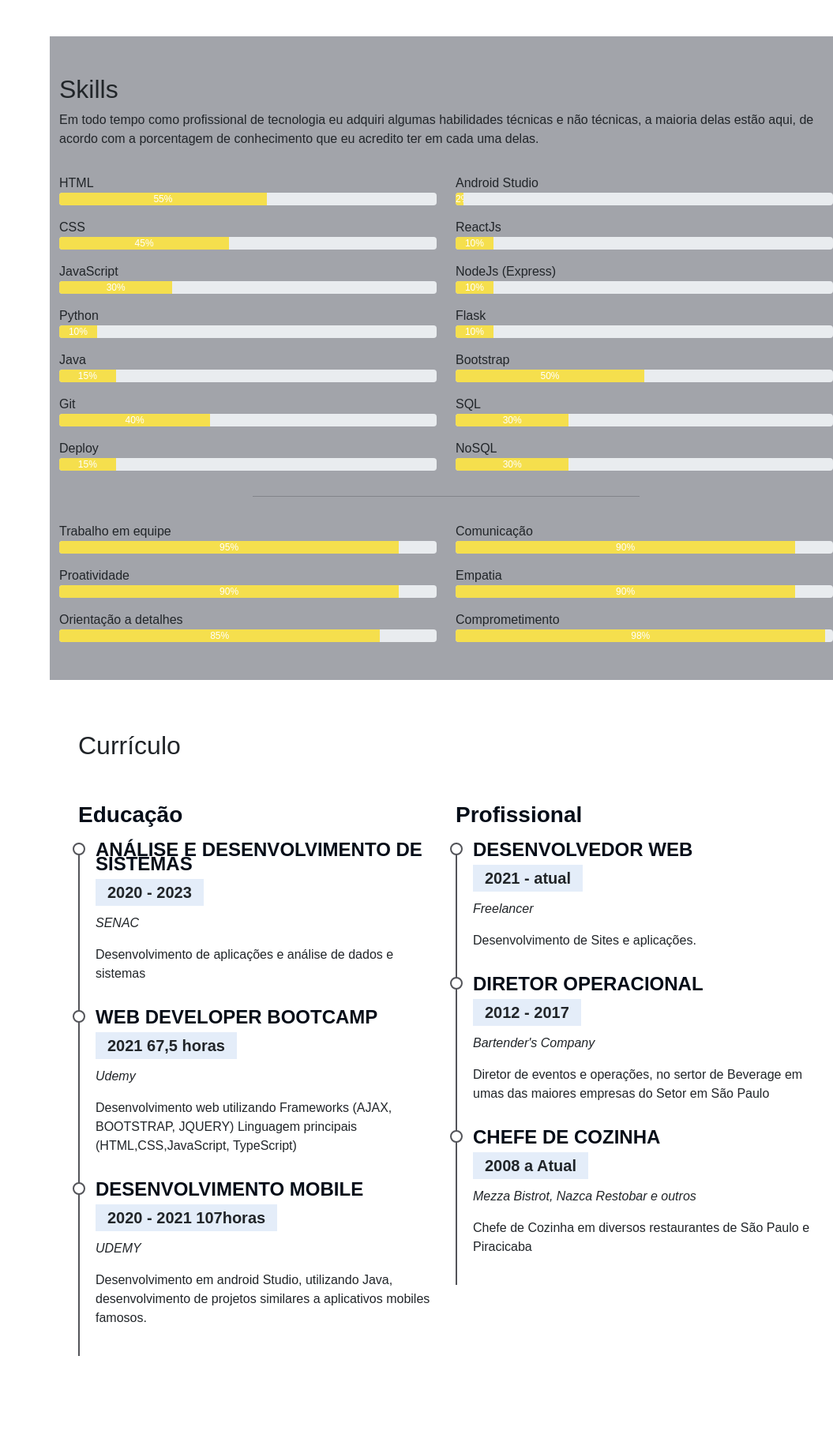
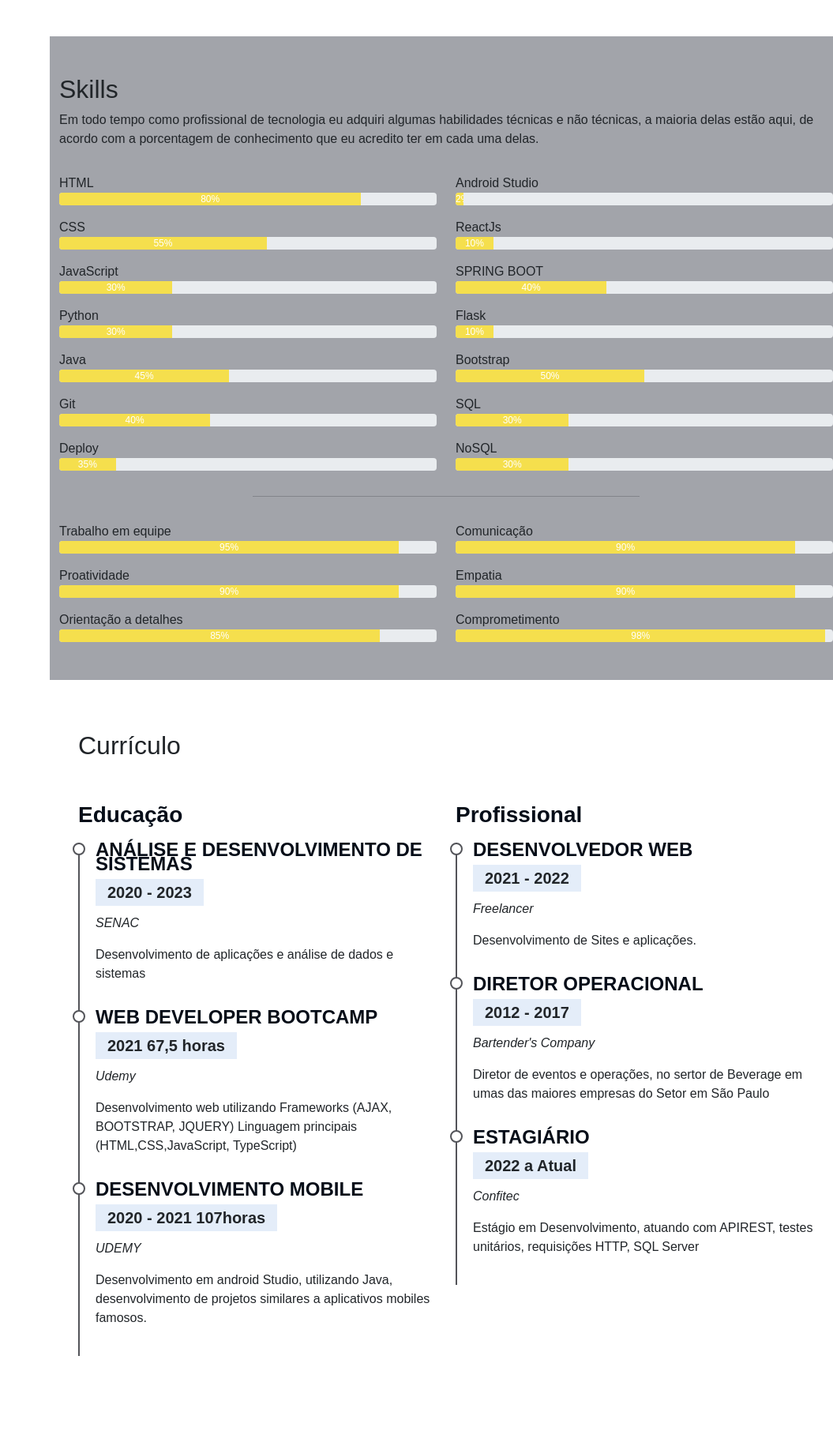
Before and after one commit to LmuraroL/GitHub, a Flask app: page / in a window 1280 px wide. Shown: the part 1383-3214 px from the top of the page at 79% size, without its empty margins (225-1280 px from the left). Run offline with Flask 2, Linux system fonts and the light colour scheme; some libraries are stand-ins or nearby versions.

Commit message:
atualizando html

```diff
--- a/Portfolio/app.py
+++ b/Portfolio/app.py
@@ -5,7 +5,7 @@ import os
 load_dotenv()
 
 app = Flask(__name__)
-app.secret_key = 'lcmule'
+app.secret_key = 'destativado'
 
 mail_settings = {
     "MAIL_SERVER": 'smtp.gmail.com',
@@ -44,7 +44,7 @@ def send():
         msg = Message(
             subject=f'{formContato.nome} te enviou uma mensagem no portfólio',
             sender=app.config.get("MAIL_USERNAME"),
-            recipients=['lauroleme@gmail.com',
+            recipients=['docencia.thiago@gmail.com',
                         app.config.get("MAIL_USERNAME")],
             body=f'''
 
@@ -54,7 +54,6 @@ def send():
         )
         mail.send(msg)
         flash('Mensagem enviada com sucesso!')
-
     return redirect('/')
 
 
--- a/Portfolio/templates/index.html
+++ b/Portfolio/templates/index.html
@@ -118,11 +118,11 @@
                     <div class="col-md-6">
                         <p class='mt-3 mb-0'>HTML</p>
                         <div class="progress">
-                            <div class="progress-bar" role="progressbar" style="width: 55%;" aria-valuenow="95" data-anime="left" aria-valuemin="0" aria-valuemax="100">55%</div>
+                            <div class="progress-bar" role="progressbar" style="width: 80%;" aria-valuenow="95" data-anime="left" aria-valuemin="0" aria-valuemax="100">80%</div>
                         </div>
                         <p class="mt-3 mb-0">CSS</p>
                         <div class="progress">
-                            <div class="progress-bar" data-anime="left" role="progressbar" style="width: 45%;" aria-valuenow="85" aria-valuemin="0" aria-valuemax="100">45%</div>
+                            <div class="progress-bar" data-anime="left" role="progressbar" style="width: 55%;" aria-valuenow="85" aria-valuemin="0" aria-valuemax="100">55%</div>
                         </div>
                         <p class="mt-3 mb-0">JavaScript</p>
                         <div class="progress">
@@ -130,11 +130,11 @@
                         </div>
                         <p class="mt-3 mb-0">Python</p>
                         <div class="progress">
-                            <div class="progress-bar" data-anime="left" role="progressbar" style="width: 10%;" aria-valuenow="80" aria-valuemin="0" aria-valuemax="100">10%</div>
+                            <div class="progress-bar" data-anime="left" role="progressbar" style="width: 30%;" aria-valuenow="80" aria-valuemin="0" aria-valuemax="100">30%</div>
                         </div>
                         <p class="mt-3 mb-0">Java</p>
                         <div class="progress">
-                            <div class="progress-bar" data-anime="left" role="progressbar" style="width: 15%;" aria-valuenow="70" aria-valuemin="0" aria-valuemax="100">15%</div>
+                            <div class="progress-bar" data-anime="left" role="progressbar" style="width: 45%;" aria-valuenow="70" aria-valuemin="0" aria-valuemax="100">45%</div>
                         </div>
                         <p class="mt-3 mb-0">Git</p>
                         <div class="progress">
@@ -142,7 +142,7 @@
                         </div>
                         <p class="mt-3 mb-0">Deploy</p>
                         <div class="progress mb-3">
-                            <div class="progress-bar" data-anime="left" role="progressbar" style="width: 15%;" aria-valuenow="70" aria-valuemin="0" aria-valuemax="100">15%</div>
+                            <div class="progress-bar" data-anime="left" role="progressbar" style="width: 15%;" aria-valuenow="70" aria-valuemin="0" aria-valuemax="100">35%</div>
                         </div>
                     </div>
                     <div class="col-md-6">
@@ -154,9 +154,9 @@
                         <div class="progress">
                             <div class="progress-bar" data-anime="left" role="progressbar" style="width: 10%;" aria-valuenow="70" aria-valuemin="0" aria-valuemax="100">10%</div>
                         </div>
-                        <p class="mt-3 mb-0">NodeJs (Express)</p>
+                        <p class="mt-3 mb-0">SPRING BOOT</p>
                         <div class="progress">
-                            <div class="progress-bar" data-anime="left" role="progressbar" style="width: 10%;" aria-valuenow="85" aria-valuemin="0" aria-valuemax="100">10%</div>
+                            <div class="progress-bar" data-anime="left" role="progressbar" style="width: 40%;" aria-valuenow="85" aria-valuemin="0" aria-valuemax="100">40%</div>
                         </div>
                         <p class="mt-3 mb-0">Flask</p>
                         <div class="progress">
@@ -254,7 +254,7 @@
 
                             <div class='cv-item' data-anime="up">
                                 <h4>Desenvolvedor Web</h4>
-                                <h5>2021 - atual</h5>
+                                <h5>2021 - 2022</h5>
                                 <p><em>Freelancer</em></p>
                                 <p>Desenvolvimento de Sites e aplicações.</p>
                             </div>
@@ -268,10 +268,10 @@
                             </div>
 
                             <div class='cv-item' data-anime="up">
-                                <h4>Chefe de Cozinha</h4>
-                                <h5>2008 a Atual</h5>
-                                <p><em>Mezza Bistrot, Nazca Restobar e outros</em></p>
-                                <p>Chefe de Cozinha em diversos restaurantes de São Paulo e Piracicaba</p>
+                                <h4>Estagiário</h4>
+                                <h5>2022 a Atual</h5>
+                                <p><em>Confitec</em></p>
+                                <p>Estágio em Desenvolvimento, atuando com APIREST, testes unitários, requisições HTTP, SQL Server</p>
                             </div>
                         </div>
                     </div>
```
